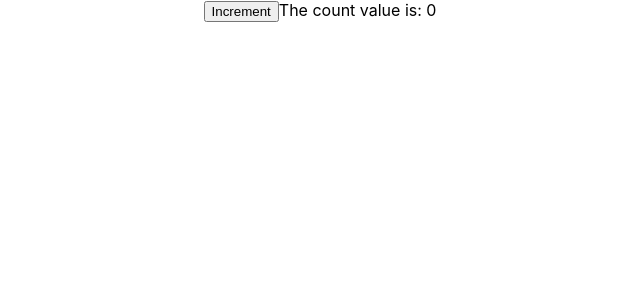
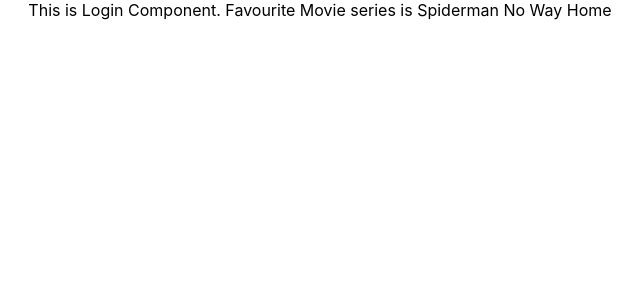
Before and after one commit to atharv02-git/react-typescript, a React (Create React App) app: page / in a window 1280 px wide. Shown: the top 300 px of the page, without its empty margins (320-962 px from the left). Built offline with nearby package versions, Linux system fonts and the light colour scheme.

Commit message:
component prop

```diff
--- a/src/App.tsx
+++ b/src/App.tsx
@@ -1,10 +1,12 @@
 import "./App.css";
-import { Counter } from "./components/class/Counter";
+import { Private } from "./components/auth/Private";
+import { Profile } from "./components/auth/Profile";
+
 
 export default function App() {
   return (
     <div className="App">
-      <Counter message="The count value is: "/>
+      <Private isLoggedin={false} component={Profile} />
     </div>
   )
 }
--- /dev/null
+++ b/src/components/auth/Login.tsx
@@ -0,0 +1,11 @@
+export type LoginProps = {
+    movieName: string
+}
+
+export const Login = ({movieName}: LoginProps) => {
+    return(
+        <div>
+            This is Login Component. Favourite Movie series is {movieName}
+        </div>
+    )
+}
--- /dev/null
+++ b/src/components/auth/Private.tsx
@@ -0,0 +1,16 @@
+import { Login } from "./Login"
+import {ProfileProps} from "./Profile"
+
+
+type PrivateProps = {
+    isLoggedin: boolean
+    component: React.ComponentType<ProfileProps>
+}
+
+export const Private = ({isLoggedin, component: Component}: PrivateProps) => {
+    if(isLoggedin) {
+        return <Component name='Atharv' />
+    }else{
+        return <Login movieName="Spiderman No Way Home"/>
+    }
+}
--- /dev/null
+++ b/src/components/auth/Profile.tsx
@@ -0,0 +1,9 @@
+export type ProfileProps = {
+    name: string
+}
+
+export const Profile = ({name}: ProfileProps) => {
+    return(
+        <div>Private Profile Component. Name is {name}</div>
+    )
+}
```
